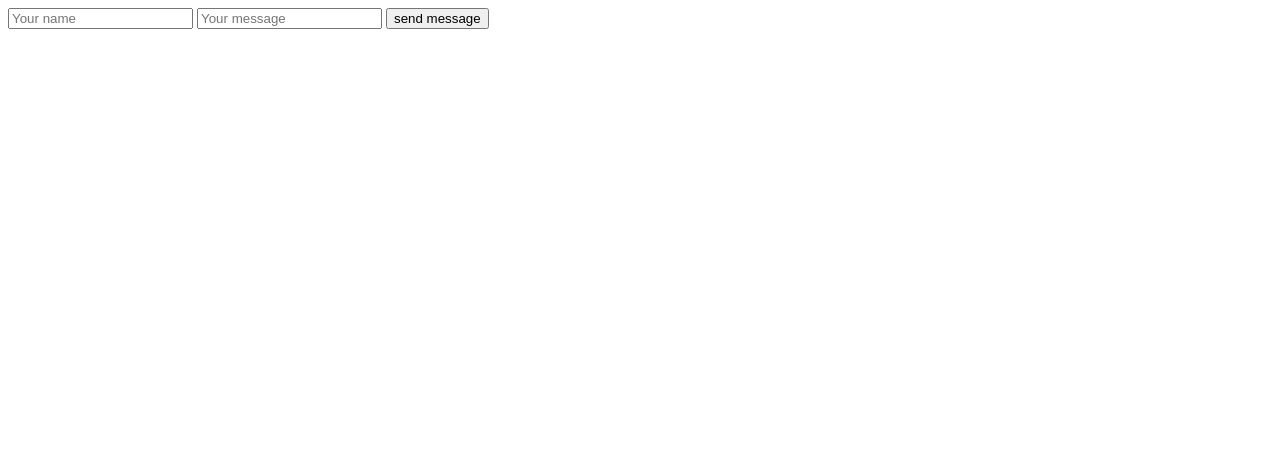
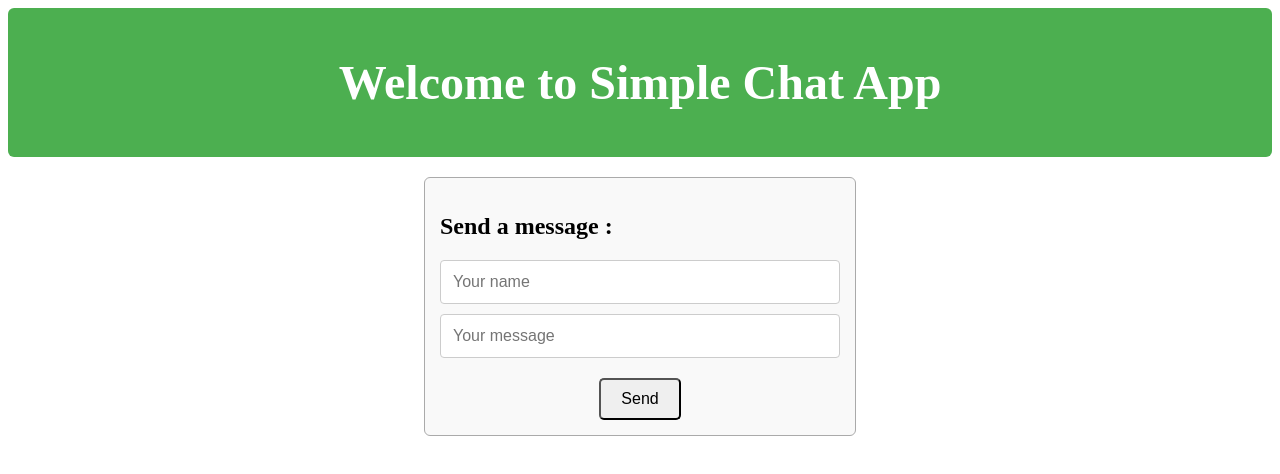
Before and after one commit to sheida-shab/Simple-Chat-Application, a plain HTML site: page frontend/index.html in a window 1280 px wide. Drawn offline with Linux system fonts and the light colour scheme; no server answers.

Commit message:
Complete simple frontend for displaying and sending messages

```diff
--- a/backend/server.js
+++ b/backend/server.js
@@ -27,4 +27,4 @@ app.get("/messages",(req,res) => {
     res.json(userMessageArr)})
 
 // Start the server and listen for incoming requests
-app.listen(port,()=>{console.error(`Quote server listening on port ${port}`);});
+app.listen(port,()=>{console.error(`Chat Server listening on port ${port}`);});
--- a/frontend/index.html
+++ b/frontend/index.html
@@ -1,11 +1,15 @@
 <!DOCTYPE html>
 <html lang="en">
   <head>
-        <meta charset="UTF-8">
-        <meta name="viewport" content="width=device-width, initial-scale=1.0">
+    <meta charset="UTF-8" />
+    <meta name="viewport" content="width=device-width, initial-scale=1.0" />
     <title>Simple Chat Application</title>
+    <link rel="stylesheet" href="style.css" />
   </head>
   <body>
+    <header id="appHeader">
+      <h1>Welcome to Simple Chat App</h1>
+    </header>
 
     <!-- 1. Main container for messages -->
     <div id="messageContainer">
@@ -14,17 +18,21 @@
 
     <!-- Form to send a new message -->
     <form id="sendMessageForm">
+      <h2>Send a message :</h2>
       <!-- Input for user name -->
-            <input type="text" id="user" placeholder="Your name" required>
+      <input type="text" id="user" placeholder="Your name" class="inputField" />
       <!-- Input for message text -->
-            <input type="text" id="text" placeholder="Your message" required>
+      <input
+        type="text"
+        id="text"
+        placeholder="Your message"
+        class="inputField"
+      />
       <!-- Button to send the message -->
-            <button type="submit">send message</button>
+      <button type="submit" class="submitBtn">Send</button>
 
       <div id="errorMessage"></div>
-
     </form>
-
   </body>
   <script src="script.js"></script>
 </html>
--- a/frontend/script.js
+++ b/frontend/script.js
@@ -1,4 +1,6 @@
 console.log("script.js is connected");
+
+renderMessages();
 
 const messageContainer = document.getElementById("messageContainer");
 messageContainer.classList.add("general");
@@ -36,6 +38,7 @@ messageForm.addEventListener("submit",async(e)=>{
           }, 3000);
 
           //render page and show all messages
+          renderMessages();
 
           userInput.value = "";
           messageInput.value = "";
--- a/frontend/style.css
+++ b/frontend/style.css
@@ -0,0 +1,46 @@
+#appHeader {
+    background-color: #4CAF50;   /* green background */
+    color: white;                /* white text */
+    padding: 15px;               /* spacing around text */
+    text-align: center;          /* center text */
+    font-size: 24px;             /* larger font for title */
+    border-radius: 6px;          /* optional rounded corners */
+    margin-bottom: 20px;         /* space between header and form */
+}
+
+
+.inputField {
+    border: 1px solid #ccc;     /* gray border around the input */
+    padding: 12px;              /* internal padding for comfortable typing */
+    margin-bottom: 10px;        /* spacing between inputs */
+    border-radius: 4px;         /* rounded corners */
+    width: 100%;                /* full width of the form */
+    box-sizing: border-box;     /* include padding in width calculation */
+    font-size: 16px;            /* larger text size */
+}
+
+#sendMessageForm {
+    border: 1px solid #aaa;     /* gray border around the form */
+    padding: 15px;              /* internal padding inside form */
+    border-radius: 6px;         /* rounded corners for form */
+    max-width: 400px;           /* maximum width of the form */
+    margin: 20px auto;          /* center horizontally with top/bottom margin */
+    background-color: #f9f9f9;  /* light background color */
+}
+
+.message {
+    border: 1px solid #bbb;     /* gray border around each message */
+    padding: 10px;              /* internal padding for message text */
+    margin-bottom: 8px;         /* spacing between messages */
+    border-radius: 5px;         /* rounded corners */
+    background-color: #f1f1f1;  /* light background color */
+    max-width: 80%;             /* limit message width */
+}
+
+.submitBtn {
+    padding: 10px 20px;      /* vertical and horizontal padding */
+    font-size: 16px;         /* larger text size */
+    border-radius: 5px;      /* rounded corners */
+    display: block;           /* make button take full width of content block */
+    margin: 10px auto 0 auto; /* top, horizontal center, bottom */
+}
```
Lines whose indentation alone changed are shown as unchanged.
